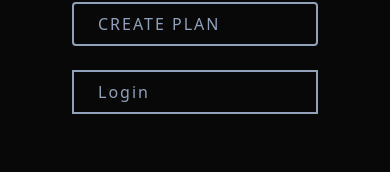
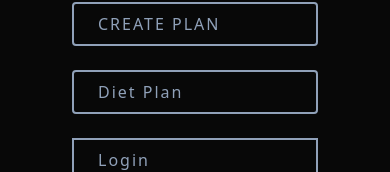
Before and after one commit to Sosenaa/pocketPT, a React (Vite) app: page /DietPlan in a window 390 px wide. Both pictures are taken after a click on the button "|||". Shown: the part 282-454 px from the top of the page. Built offline with nearby package versions, Linux system fonts and the light colour scheme; no server answers.

Commit message:
Added - Diet plan to navbar (Mobile screen)

```diff
--- a/src/components/Nav.tsx
+++ b/src/components/Nav.tsx
@@ -1,6 +1,7 @@
 import { Link, useNavigate } from "react-router-dom";
 import { useState } from "react";
 import { API_BASE_URL } from "../api";
+import DietPlan from "./DietPlan";
 
 const Nav = () => {
   const navigate = useNavigate();
@@ -112,6 +113,15 @@ const Nav = () => {
                 CREATE PLAN
               </Link>
             </li>
+            <li className="m-4  text-slate-400">
+              <Link
+                to={"/DietPlan"}
+                className="block !no-underline !text-inherit p-2 px-4 border-2 rounded-sm hover:border-[#C8FF00] hover:text-[#C8FF00]"
+                onClick={closeMenu}
+              >
+                Diet Plan
+              </Link>
+            </li>
 
             <li className="m-4  text-slate-400">
               <button
```
